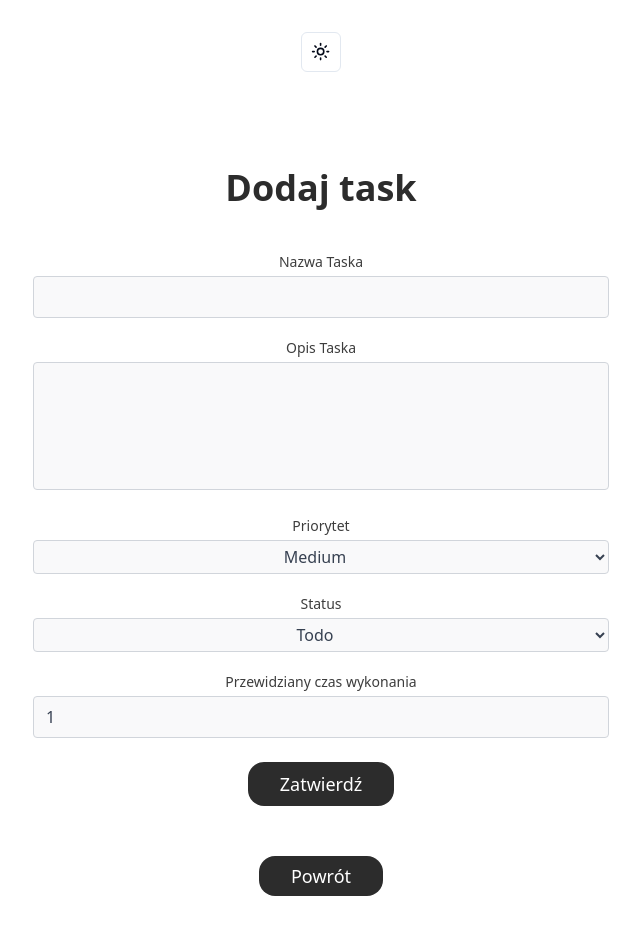
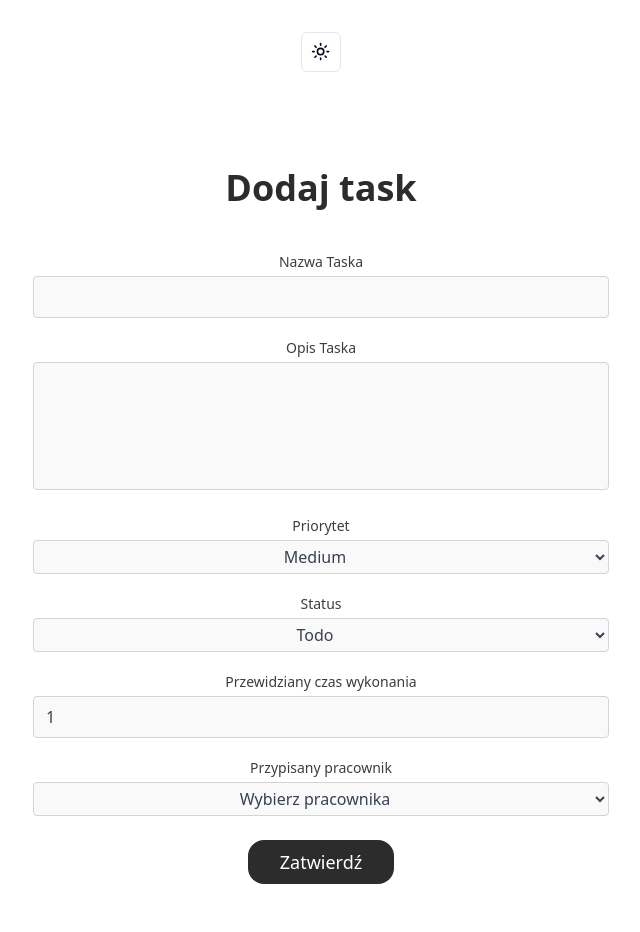
Before and after one commit to MaksymilianDabrowski/ManageMe, a React (Vite) app: page /story/1/task in a window 1280 px wide. Shown: the top 932 px of the page, without its empty margins (319-959 px from the left). Built offline with nearby package versions, Linux system fonts and the light colour scheme.

Commit message:
updated mockUser visibility to AddTask page

```diff
--- a/src/models/TaskModel.ts
+++ b/src/models/TaskModel.ts
@@ -1,5 +1,3 @@
-import { User } from "./UserModel";
-
 export interface Task {
     id: string,
     name: string,
@@ -11,5 +9,5 @@ export interface Task {
     // buildTime: Date,
     startTime?: Date,
     endTime?: Date,
-    user?: User
+    mockUserId: string,
 }
--- a/src/pages/AddTask.tsx
+++ b/src/pages/AddTask.tsx
@@ -3,6 +3,7 @@ import { Link, useParams } from 'react-router-dom';
 import { Task } from '../models/TaskModel';
 import { ProjectService } from '../services/ProjectService';
 import { LocalStorageRepository } from '../api/ApiService';
+import { mockUsers } from '@/models/UserModel';
 
 export default function AddTask() {
   const { storyId } = useParams<{ storyId: string }>();
@@ -14,6 +15,7 @@ export default function AddTask() {
   const [taskStatus, setTaskStatus] = useState<"Todo" | "Doing" | "Done">("Todo");
   const [editTaskId, setEditTaskId] = useState<string | null>(null);
   const [storyName, setStoryName] = useState<string>("");
+  const [mockUser, setMockUser] = useState<string>("")
 
   const projectService = new ProjectService(new LocalStorageRepository());
 
@@ -31,7 +33,7 @@ export default function AddTask() {
   const handleCreateOrUpdateTask = async (event: React.FormEvent) => {
     event.preventDefault();
 
-    if (taskName && taskDesc && taskPriority && taskStatus) {
+    if (taskName && taskDesc && taskPriority && taskStatus && mockUser) {
       if (editTaskId) {
         const update = await projectService.updateTask(
           editTaskId,
@@ -39,6 +41,7 @@ export default function AddTask() {
           taskDesc,
           taskPriority,
           taskStatus,
+          mockUser
         );
         console.log("Task updated:", update);
       } else {
@@ -47,7 +50,8 @@ export default function AddTask() {
           taskDesc,
           taskPriority,
           taskStatus,
-          estTime
+          estTime,
+          mockUser
         );
       }
       resetForm();
@@ -61,6 +65,7 @@ export default function AddTask() {
     setTaskPriority("Medium");
     setTaskStatus("Todo");
     setEstTime(1);
+    setMockUser("")
     setEditTaskId(null);
   };
 
@@ -78,6 +83,7 @@ export default function AddTask() {
       setTaskPriority(task.priority);
       setTaskStatus(task.status);
       setEstTime(task.estTime);
+      setMockUser(task.mockUserId)
       setEditTaskId(task.id);
     }
   };
@@ -86,6 +92,14 @@ export default function AddTask() {
     await projectService.deleteTask(taskId);
     refreshTasks();
   };
+
+  const getMockUserName = (mockUserId: string) => {
+    const user = mockUsers.find((user) => user.id === mockUserId)
+    if (user) {
+      return `${user.firstName} ${user.surname}`
+    }
+    return "No mock user here"
+  }
 
   return (
     <>
@@ -172,6 +186,30 @@ export default function AddTask() {
                   />
                 </div>
               </div>
+              <div className="p-2 w-full">
+                <div className="relative">
+                  <label className="leading-7 text-sm text-[#3d3d3d] dark:text-white">
+                    Przypisany pracownik
+                  </label>
+                  <select
+                    value={mockUser}
+                    onChange={(e) => setMockUser(e.target.value)}
+                    className="w-full text-center bg-gray-100 bg-opacity-50 rounded border border-gray-300 focus:border-indigo-500 focus:bg-white focus:ring-2 focus:ring-indigo-200 text-base outline-none text-gray-700 py-1 px-3 leading-8 transition-colors duration-200 ease-in-out"
+                  >
+                    <option value="">Wybierz pracownika</option>
+                    {mockUsers
+                      .filter(
+                        (user) =>
+                          user.role === "DevOps" || user.role === "Dev"
+                      )
+                      .map((user) => (
+                        <option key={user.id} value={user.id}>
+                          {user.firstName} {user.surname} ({user.role})
+                        </option>
+                      ))}
+                  </select>
+                </div>
+              </div>
             </div>
             <div className="p-2 w-full">
               <button
@@ -197,7 +235,7 @@ export default function AddTask() {
         {tasks.map((task) => (
           <li key={task.id}
             className="text-[#2c2c2c] text-4xl border-4 mb-16 p-6 dark:text-white">
-            {task.name} - {task.description} - {task.priority} - {task.status} - {task.estTime}
+            {task.name} - {task.description} - {task.priority} - {task.status} - {task.estTime} - {getMockUserName(task.mockUserId)}
             <button
               onClick={() => handleEditTask(task.id)}
               className="flex mx-auto text-white bg-yellow-600 border-0 py-2 px-8 focus:outline-none hover:scale-110 ease-in duration-300 rounded-2xl text-lg mt-4 mb-4">
--- a/src/services/ProjectService.ts
+++ b/src/services/ProjectService.ts
@@ -213,6 +213,7 @@ export class ProjectService {
         priority: "Low" | "Medium" | "High",
         status: "Todo" | "Doing" | "Done",
         estTime: number,
+        mockUserId: string,
     ): Promise<void> {
         try {
             const task: Task = {
@@ -223,6 +224,7 @@ export class ProjectService {
                 storyId: this.getCurrentStory() || "",
                 estTime,
                 status,
+                mockUserId,
             };
             const tasks = await this.apiCaller.getTasks();
             tasks.push(task);
@@ -248,7 +250,8 @@ export class ProjectService {
         updName: string,
         updDesc: string,
         updPriority: "Low" | "Medium" | "High",
-        updStatus: "Todo" | "Doing" | "Done"
+        updStatus: "Todo" | "Doing" | "Done",
+        updMockUser: string,
     ): Promise<boolean> {
         try {
             const tasks = await this.apiCaller.getTasks();
@@ -260,12 +263,13 @@ export class ProjectService {
                     name: updName,
                     description: updDesc,
                     priority: updPriority,
-                    status: updStatus
+                    status: updStatus,
+                    mockUserId: updMockUser,
                 };
                 if (updStatus === "Done") {
                     tasks[index].endTime = new Date();
                 }
-                await this.apiCaller.setTasks(tasks);
+                this.apiCaller.setTasks(tasks);
                 return true;
             }
             return false;
```
